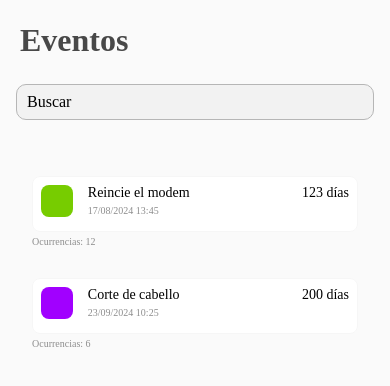
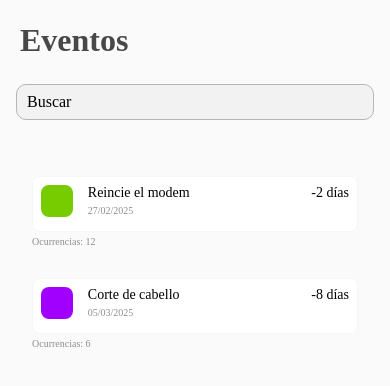
Before and after one commit to gusfravo/eventos, a React Native app: screen /Home in a window 390 px wide. Shown: the top 386 px of the page. Built offline with nearby package versions, Linux system fonts and the light colour scheme; some icons are missing.

Commit message:
fix: se agrega funcionalidad para mostrar fecha y dias desde ultimo evento

```diff
--- a/src/screen/home/components/ItemEvent.tsx
+++ b/src/screen/home/components/ItemEvent.tsx
@@ -2,8 +2,13 @@ import React from "react";
 import { Pressable, StyleSheet, Text, View } from "react-native";
 import { ItemEventJSX } from "../interface/itemEvent.interface";
 import IconView from "../../../shared/components/IconView/IconView";
+import { daysFromDate, formatDate } from "../../../shared/functions";
 
 function ItemEvent({ item, onPress }: ItemEventJSX): React.JSX.Element {
+
+  const date: string = formatDate(item.lastDate);
+  const days: number = daysFromDate(item.lastDate);
+
   return (
     <View style={itemEventStyle.container}>
       <Pressable style={itemEventStyle.mainContainer}
@@ -11,9 +16,9 @@ function ItemEvent({ item, onPress }: ItemEventJSX): React.JSX.Element {
         <IconView icon={item.icon} iconViewOptions={{ background: item.color }} />
         <View style={[itemEventStyle.box, itemEventStyle.detailBox]}>
           <Text style={itemEventStyle.detailsBoxMainText}>{item.title}</Text>
-          <Text style={itemEventStyle.detailsSoftText}>{item.lastDate}</Text>
+          <Text style={itemEventStyle.detailsSoftText}>{date}</Text>
         </View>
-        <Text style={[itemEventStyle.box, itemEventStyle.titleDays]}>{item.lastDays} días</Text>
+        <Text style={[itemEventStyle.box, itemEventStyle.titleDays]}>{days} días</Text>
       </Pressable>
 
       <Text style={[itemEventStyle.detailsSoftText]}>Ocurrencias: {item.repeats}</Text>
--- a/src/screen/home/constants/listevents.constant.ts
+++ b/src/screen/home/constants/listevents.constant.ts
@@ -6,7 +6,7 @@ export const LIST_EVENTS: ItemEventInterface[] = [
     icon: 'solar:wi-fi-router-bold',
     title: 'Reincie el modem',
     color: '#77CC00',
-    lastDate: '17/08/2024 13:45',
+    lastDate: '2025-02-27T14:30:00.000Z',
     repeats: 12,
     lastDays: 123
   }, {
@@ -14,7 +14,7 @@ export const LIST_EVENTS: ItemEventInterface[] = [
     icon: 'solar:telescope-bold',
     title: 'Corte de cabello',
     color: '#A100FF',
-    lastDate: '23/09/2024 10:25',
+    lastDate: '2025-03-05T14:30:00.000Z',
     repeats: 6,
     lastDays: 200
   },
--- a/src/screen/home/interface/itemEvent.interface.ts
+++ b/src/screen/home/interface/itemEvent.interface.ts
@@ -5,7 +5,7 @@ export interface ItemEventInterface {
   icon: string,
   color: string,
   title: string,
-  lastDate: String,
+  lastDate: string,
   repeats: number,
   lastDays: number,
   parantId?: string
--- /dev/null
+++ b/src/shared/functions/index.ts
@@ -0,0 +1 @@
+export * from './utilities.date.function';
--- /dev/null
+++ b/src/shared/functions/utilities.date.function.ts
@@ -0,0 +1,21 @@
+export function formatDate(date_: string): string {
+  const date: Date = new Date(date_);
+  const day = String(date.getDate()).padStart(2, '0');
+  const month = String(date.getMonth() + 1).padStart(2, '0'); // Los meses van de 0 a 11
+  const year = date.getFullYear();
+
+  return `${day}/${month}/${year}`;
+}
+
+export function daysFromDate(IsoDate: string): number {
+  const date: Date = new Date(IsoDate);
+  const today: Date = new Date();
+
+  // Calcula la diferencia en milisegundos
+  const diffInMs = today.getTime() - date.getTime();
+
+  // Convierte la diferencia de milisegundos a días
+  const diffInDays = Math.floor(diffInMs / (1000 * 60 * 60 * 24));
+
+  return diffInDays;
+}
```
